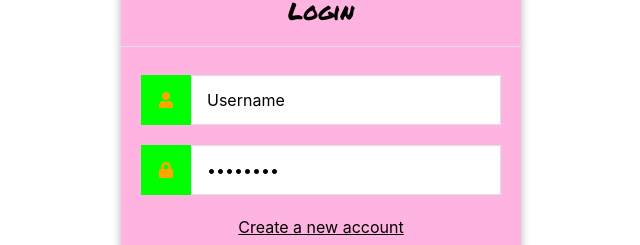
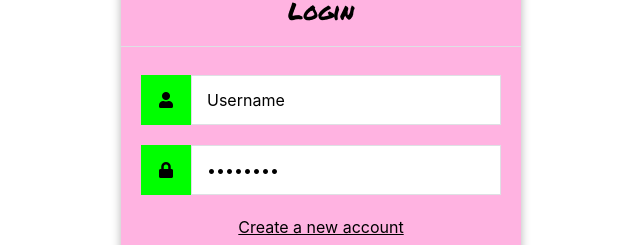
Before and after one commit to jessewgray/p-new, a React (Create React App) app: page /login in a window 1280 px wide. Shown: the part 123-368 px from the top of the page, without its empty margins (319-959 px from the left). Built offline with nearby package versions, Linux system fonts and the light colour scheme.

Commit message:
test back to black

```diff
--- a/src/App.css
+++ b/src/App.css
@@ -33,8 +33,7 @@
     width: 50px;
     height: 50px;
     background-color: #00ff00;
-    /* color: #000000; */
-    color:orange;
+    color: #000000;
 }
 .login form input[type="password"], .login form input[type="text"] {
     width: 310px;
```
